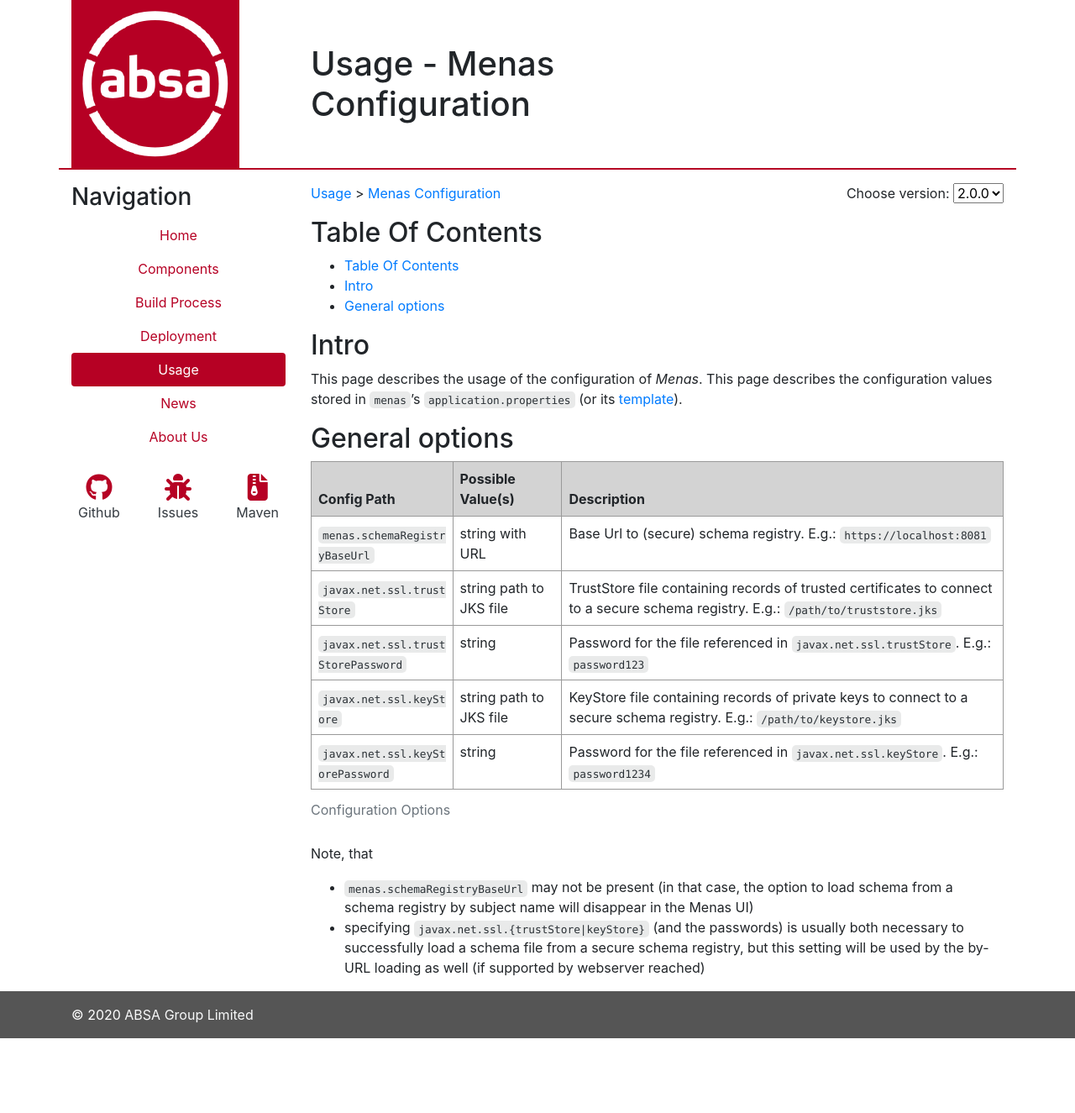
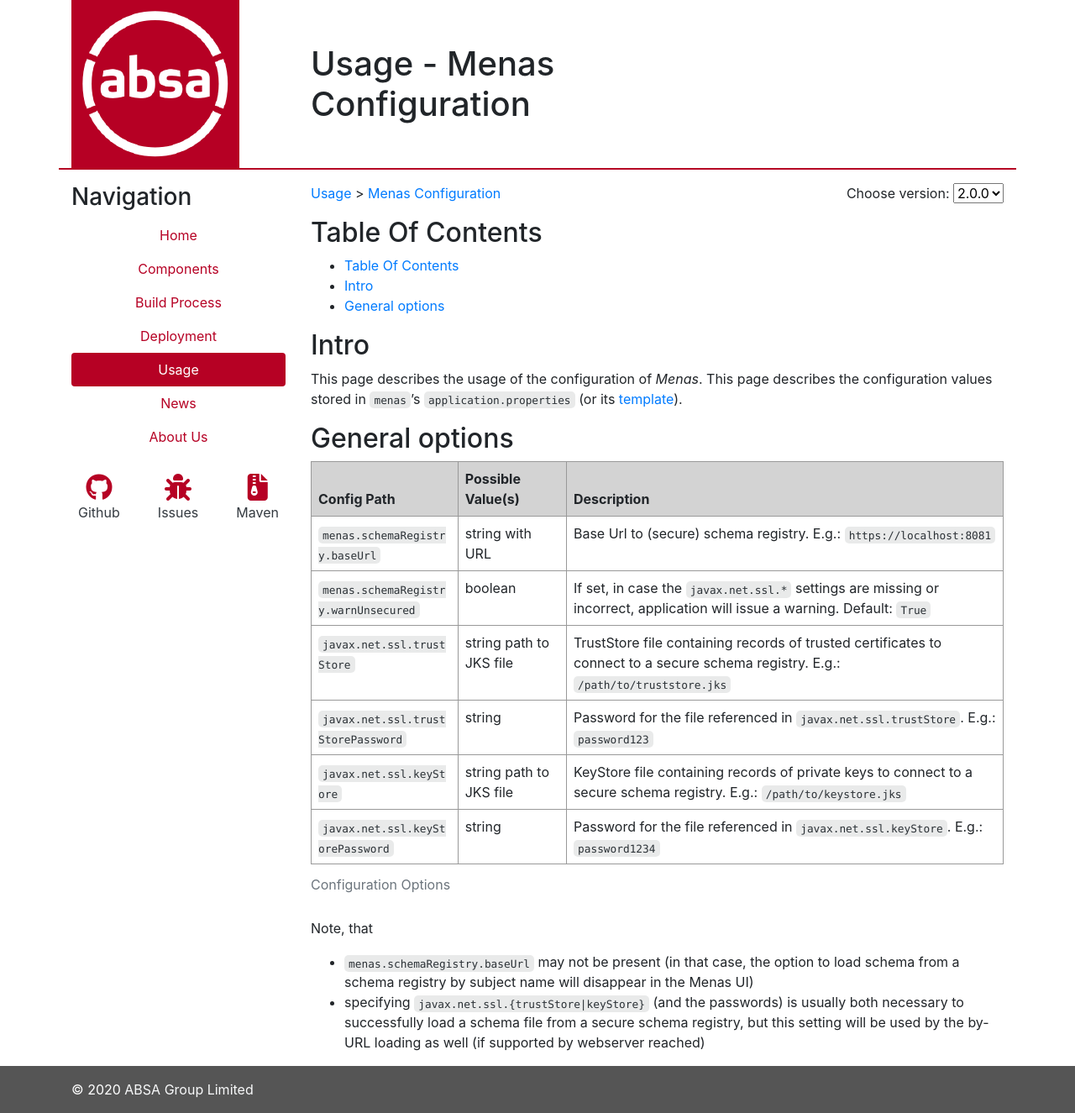
Before and after one commit to AbsaOSS/enceladus, a Jekyll site: the page built from _docs/2.0.0/usage/menas-config.md, in a window 1280 px wide. Shown: the whole page at 84% size. Built offline with Jekyll 4.4.1, drawn with Linux system fonts in a browser that asks for light colours; nearby versions of some CDN libraries; before the commit the page ends 1236 px from its top, so only the background shows below that.

Commit message:
#1563: Add release notes for v2.15.0 * Release notes for 2.15.0 * New Menas configuration options

```diff
--- a/_data/menas-configuration_2_0_0.yml
+++ b/_data/menas-configuration_2_0_0.yml
@@ -1,9 +1,14 @@
 ---
-  - name: menas.schemaRegistryBaseUrl
+  - name: menas.schemaRegistry.baseUrl
     options:
       - name: string with URL
         description: 'Base Url to (secure) schema registry. E.g.:
         <code>https://localhost:8081</code>'
+  - name: menas.schemaRegistry.warnUnsecured
+    options:
+      - name: boolean
+        description: 'If set, in case the <code>javax.net.ssl.*</code> settings are missing or incorrect, application
+        will issue a warning. Default: <code>True</code>'
   - name: javax.net.ssl.trustStore
     options:
       - name: string path to JKS file
--- a/_docs/2.0.0/usage/menas-config.md
+++ b/_docs/2.0.0/usage/menas-config.md
@@ -24,7 +24,7 @@
 {% include config_options.html file="menas-configuration_2_0_0" %}
 
 Note, that
-  - `menas.schemaRegistryBaseUrl` may not be present (in that case, the option to load schema from a schema registry
+  - `menas.schemaRegistry.baseUrl` may not be present (in that case, the option to load schema from a schema registry
   by subject name will disappear in the Menas UI)
   - specifying `javax.net.ssl.{trustStore|keyStore}` (and the passwords) is usually both necessary to successfully load
   a schema file from a secure schema registry, but this setting will be used by the by-URL loading as well
```
Also changed, not shown: _posts/2020-07-10-release-2.9.0.md (+5 -5 lines), _posts/2020-10-19-release-2.15.0.md (added, +36 -0 lines).
